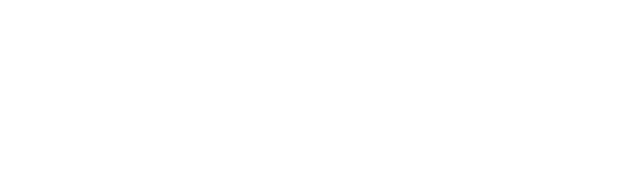
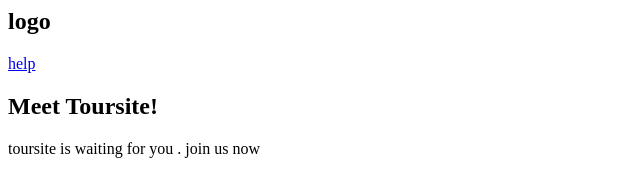
Before and after one commit to Louange-0/Burner-s-project, a plain HTML site: page index.html in a window 1280 px wide. Shown: the whole page, without its empty margins (0-640 px from the left). Drawn offline with Linux system fonts and the light colour scheme.

Commit message:
Update index.html

```diff
--- a/index.html
+++ b/index.html
@@ -2,9 +2,18 @@
 <head>
     <meta charset="UTF-8">
     <meta name="viewport" content="width=device-width, initial-scale=1.0">
-    <title>Document</title>
+    <title>Tourism</title>
 </head>
 <body>
+    <header>
+        <h2 class="logo">logo</h2>
+        <nav class="navigation">
+            <a href="#">help</a>
 
+        </nav>
+        <h2>Meet Toursite!</h2>
+        <p>toursite is waiting for you . join us now</p>
+
+    </header>
 </body>
 </html>
```
